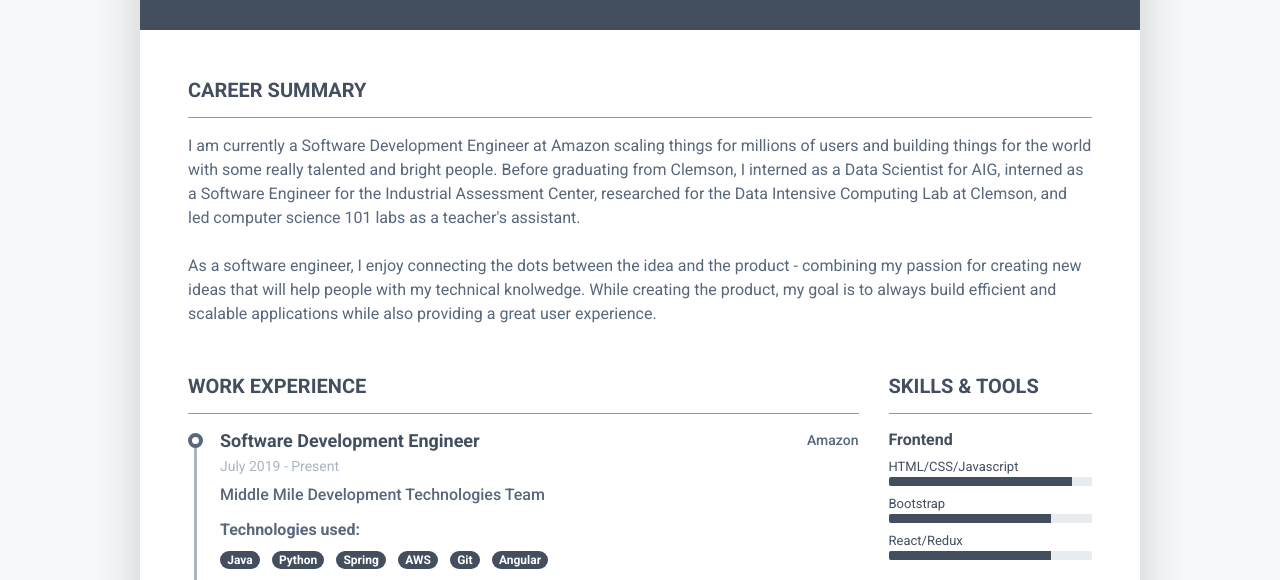
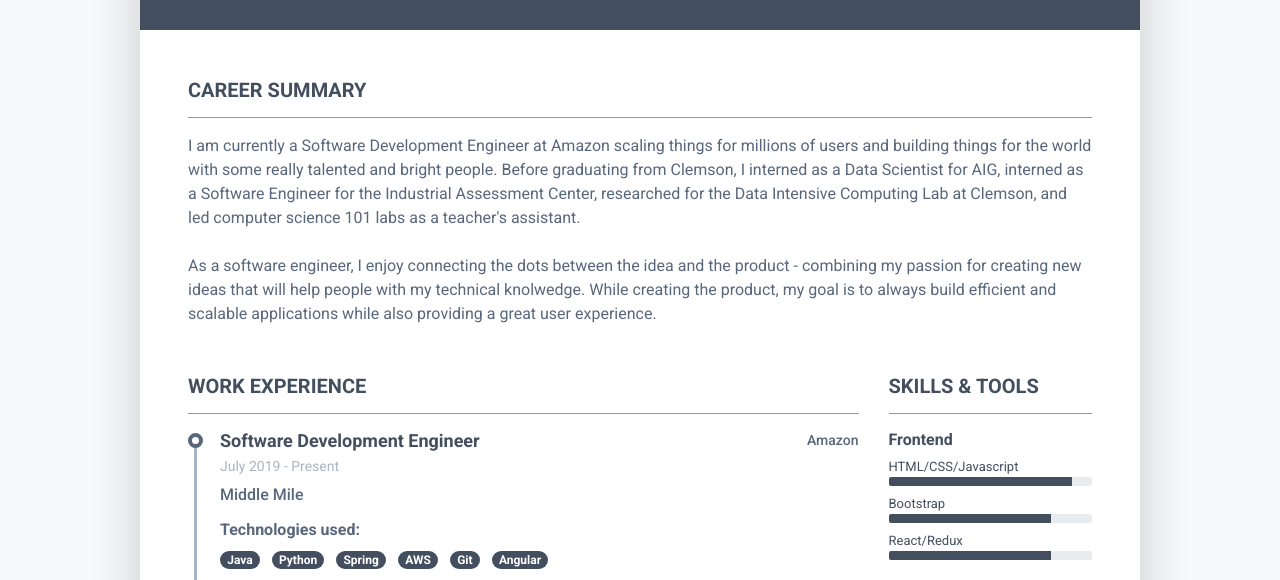
Before and after one commit to dnoh/dnoh.github.io, a plain HTML site: page index.html in a window 1280 px wide. Shown: the part 220-800 px from the top of the page. Drawn offline with Linux system fonts and the light colour scheme.

Commit message:
Changing Amazon Work team name

```diff
--- a/index.html
+++ b/index.html
@@ -68,7 +68,7 @@
 										    <div class="resume-position-time">July 2019 - Present</div>
 									    </div><!--//resume-timeline-item-header-->
 									    <div class="resume-timeline-item-desc">
-											<h6>Middle Mile Development Technologies Team</h6>
+											<h6>Middle Mile</h6>
 											<ul><!--
 												<li></li>
 												<li></li>
```
